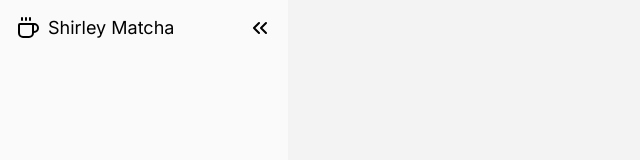
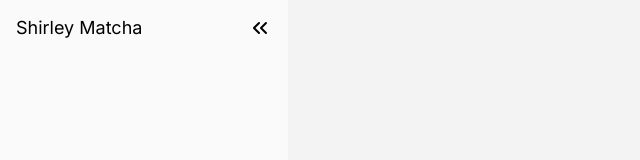
Before and after one commit to thii29/shirley-matcha, an Angular app: page / in a window 1280 px wide. Shown: the top 160 px of the page, without its empty margins (0-640 px from the left). Built offline with nearby package versions, Linux system fonts and the light colour scheme.

Commit message:
🌻170526: remove cup icon from side nav

```diff
--- a/src/app/components/side-nav/side-nav.html
+++ b/src/app/components/side-nav/side-nav.html
@@ -1,12 +1,7 @@
 <div class="bg-neutral-50 w-2xs h-screen flex flex-col p-4">
   <!-- Logo and arrow show/hide -->
-  <div class="w-full flex gap-1 items-cente">
-    <div class="flex-1 flex gap-2 items-center">
-      <app-cup />
-      <span class="leading-none text-lg">Shirley Matcha</span>
-    </div>
-    <div>
-      <app-chevrons-left />
-    </div>
+  <div class="w-full flex gap-1 items-center">
+    <span class="leading-none text-lg flex-1">Shirley Matcha</span>
+    <app-chevrons-left />
   </div>
 </div>
```
